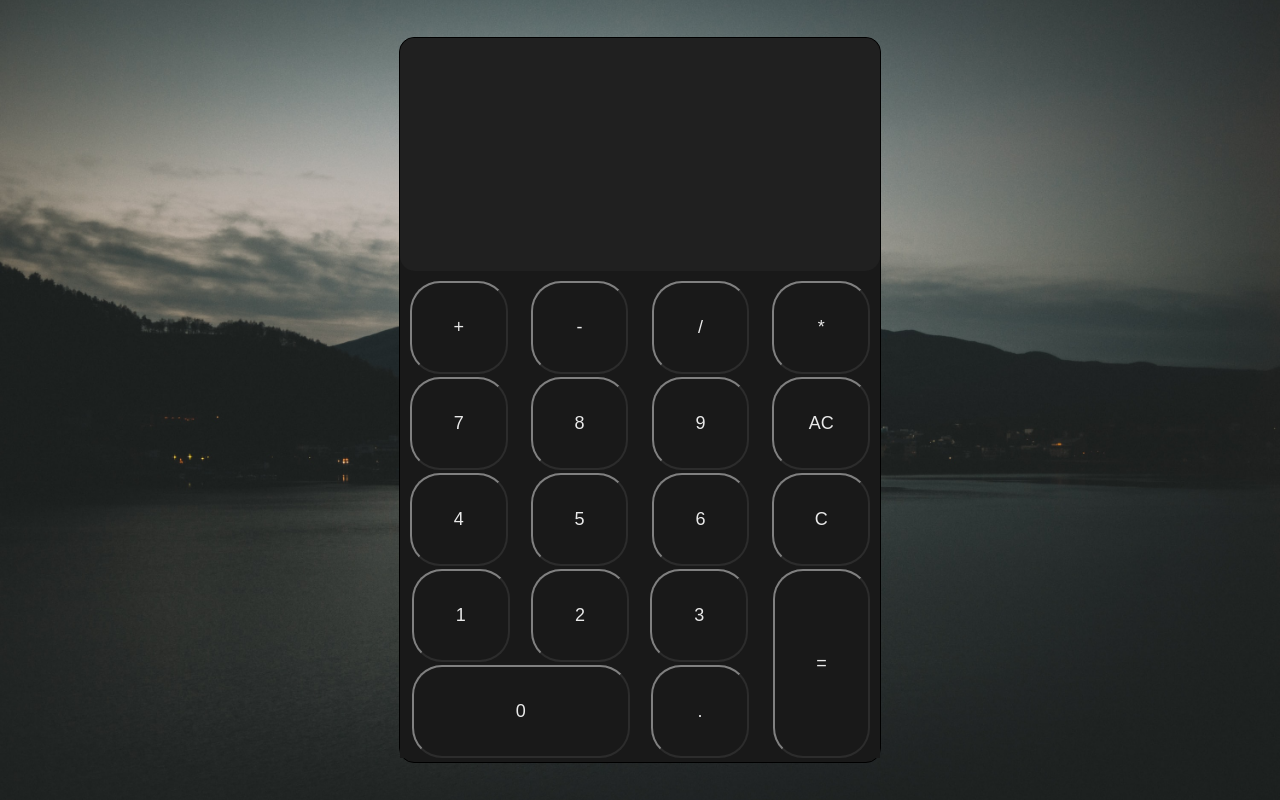
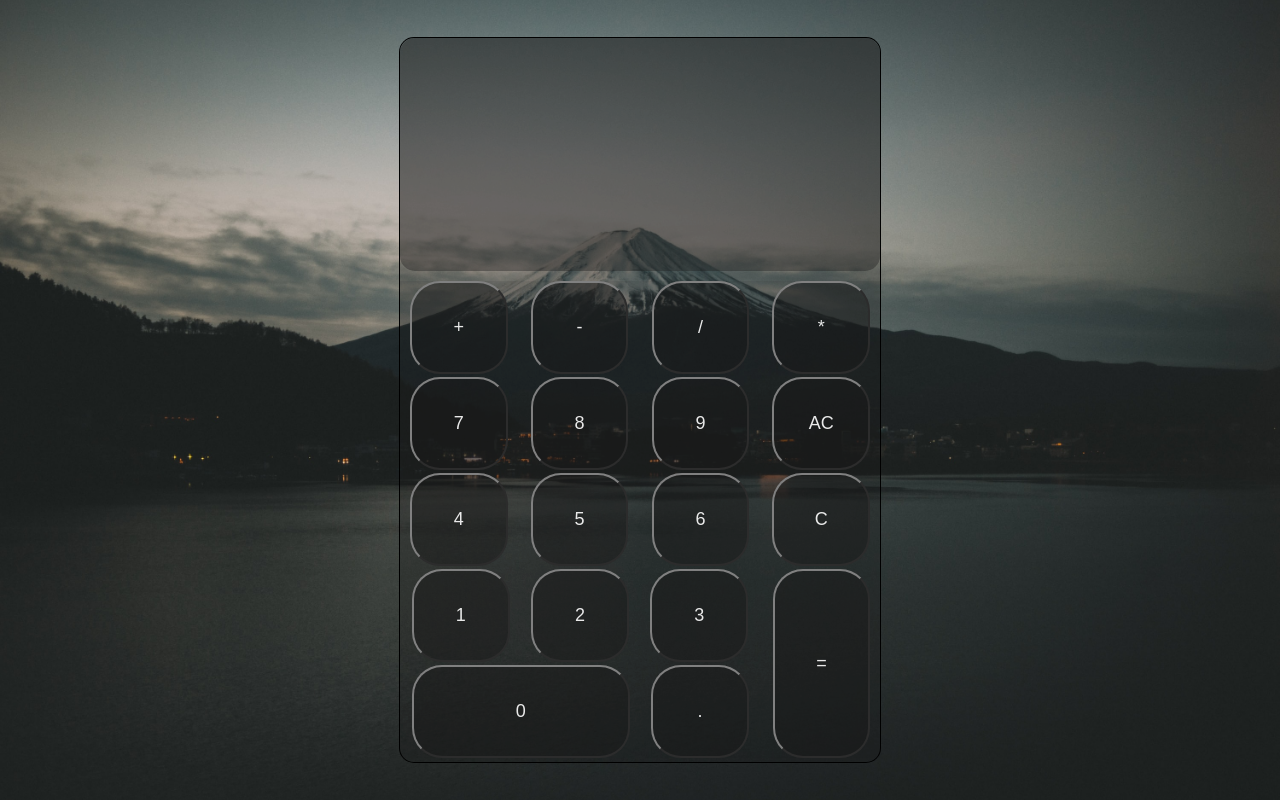
Before and after one commit to AtomicSage22/Calculator, a plain HTML site: page index.html in a window 1280 px wide. Drawn offline with Linux system fonts and the light colour scheme.

```diff
--- a/style.css
+++ b/style.css
@@ -19,18 +19,18 @@ body{
     position: relative;
     display: flex;
     flex-direction: column;
-    border: 1px solid black;
+    border: 1px solid rgba(0, 0, 0, 0.993);
     width: 30rem;
     height: 45rem;
     border-radius: 15px;
-    background-color: #191919;
+    background-color: #19191938;
     padding: 0.3rem 0;
     padding-top: 0;
 }
 
 .display{
     display: flex;
-    background-color: #202020;
+    background-color: #20202066;
     color: rgb(193, 189, 189);
     margin-bottom: 10px;
     width: 30rem;
@@ -43,7 +43,7 @@ body{
 
 .buttons{
     height: 30rem;
-    background-color: #191919;
+    background-color: #19191917;
     display: flex;
     flex-wrap: wrap;
     justify-content: space-around;
@@ -55,7 +55,7 @@ button{
     width: 6.1rem;
     height: 5.8rem;
     margin: 0;
-    background-color: #191919;
+    background-color: #19191979;
     color: #e9e9e9;
     border-radius: 30px;
     font-size: large;
```
